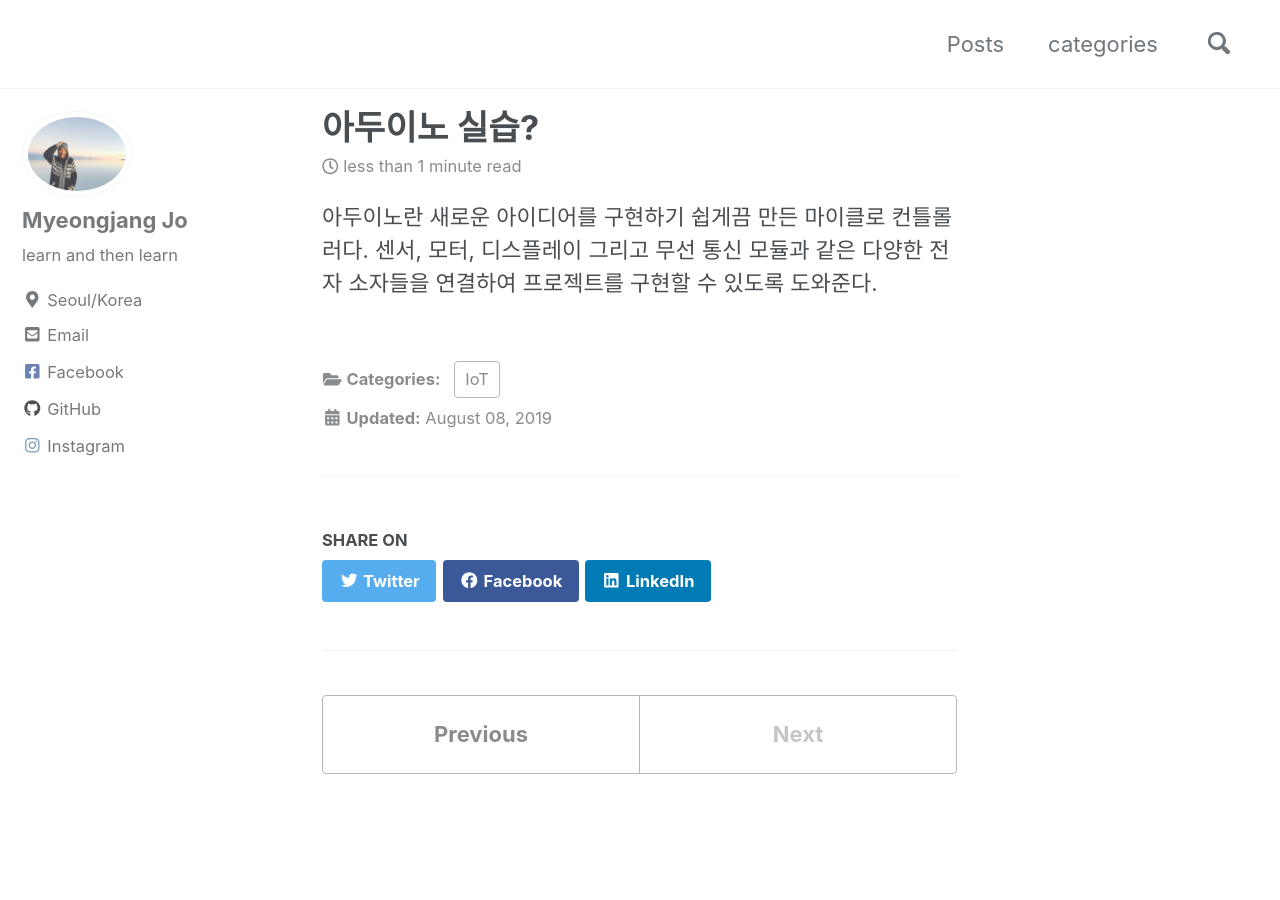
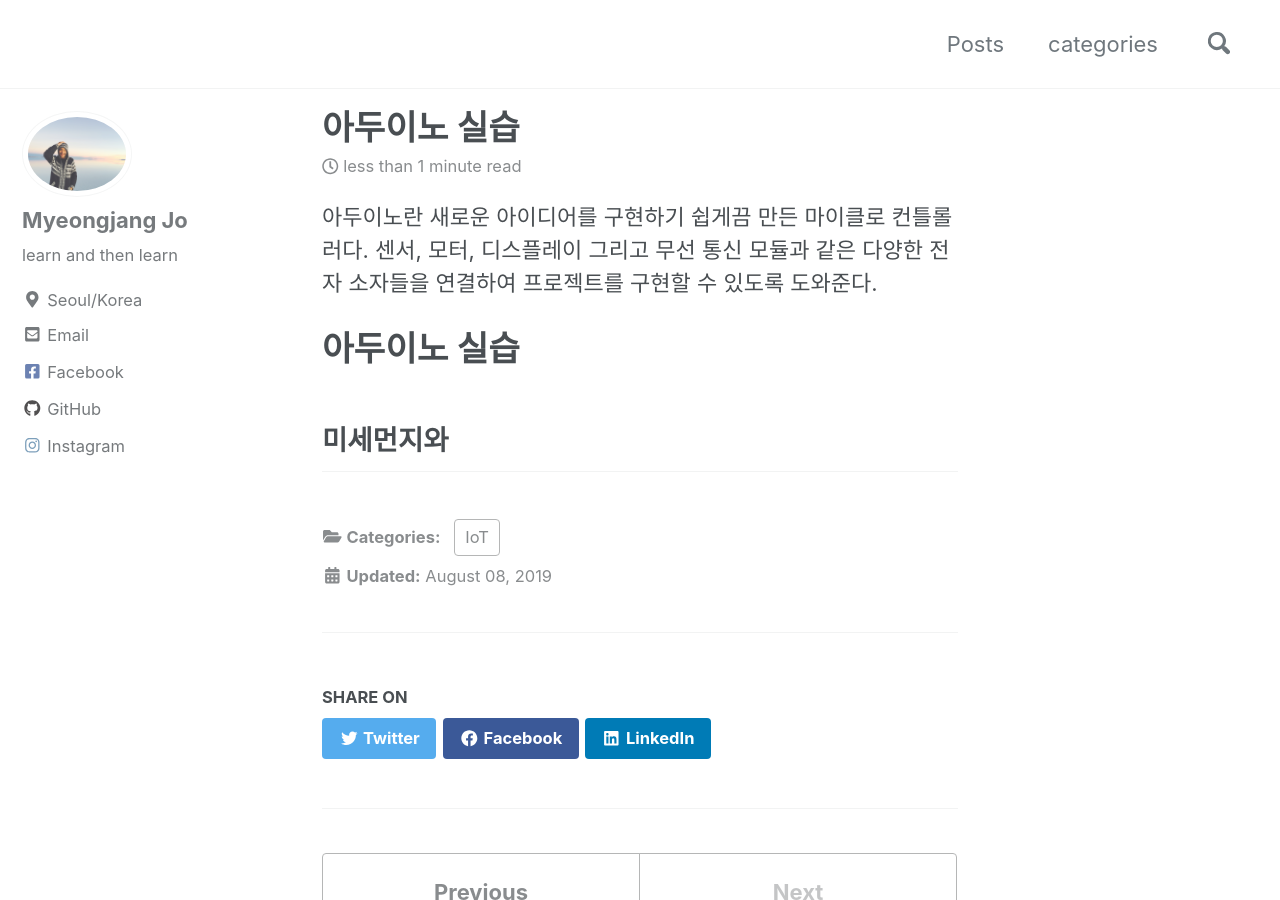
Before and after one commit to josephmjjo/josephmjjo.github.io, a Jekyll site: the page built from _posts/2019-08-08-arduino.md, in a window 1280 px wide and 900 px high. Built offline with Jekyll 4.4.1, drawn with Linux system fonts in a browser that asks for light colours; cached includes are drawn as plain includes; nearby versions of some CDN libraries.

Commit message:
_posts/2019-08-08-arduino.md updated from https://stackedit.io/

```diff
--- a/_posts/2019-08-08-arduino.md
+++ b/_posts/2019-08-08-arduino.md
@@ -1,5 +1,5 @@
 ---
-title:  "아두이노 실습?"
+title:  "아두이노 실습"
 search: false
 categories:
    - IoT
@@ -8,7 +8,11 @@ categories:
 아두이노란 새로운 아이디어를 구현하기 쉽게끔 만든 마이클로 컨틀롤러다.
 센서, 모터, 디스플레이 그리고 무선 통신 모듈과 같은 다양한 전자 소자들을 연결하여 프로젝트를 구현할 수 있도록 도와준다.
 
+# 아두이노 실습
+## 미세먼지와
+
+
 <!--stackedit_data:
-eyJoaXN0b3J5IjpbMTAwNTUyOTk0MiwtMTc3NDI3ODM3NiwtNj
+eyJoaXN0b3J5IjpbMTgxMjA5ODAxNywtMTc3NDI3ODM3NiwtNj
 E0MjQxODY2XX0=
 -->
```
